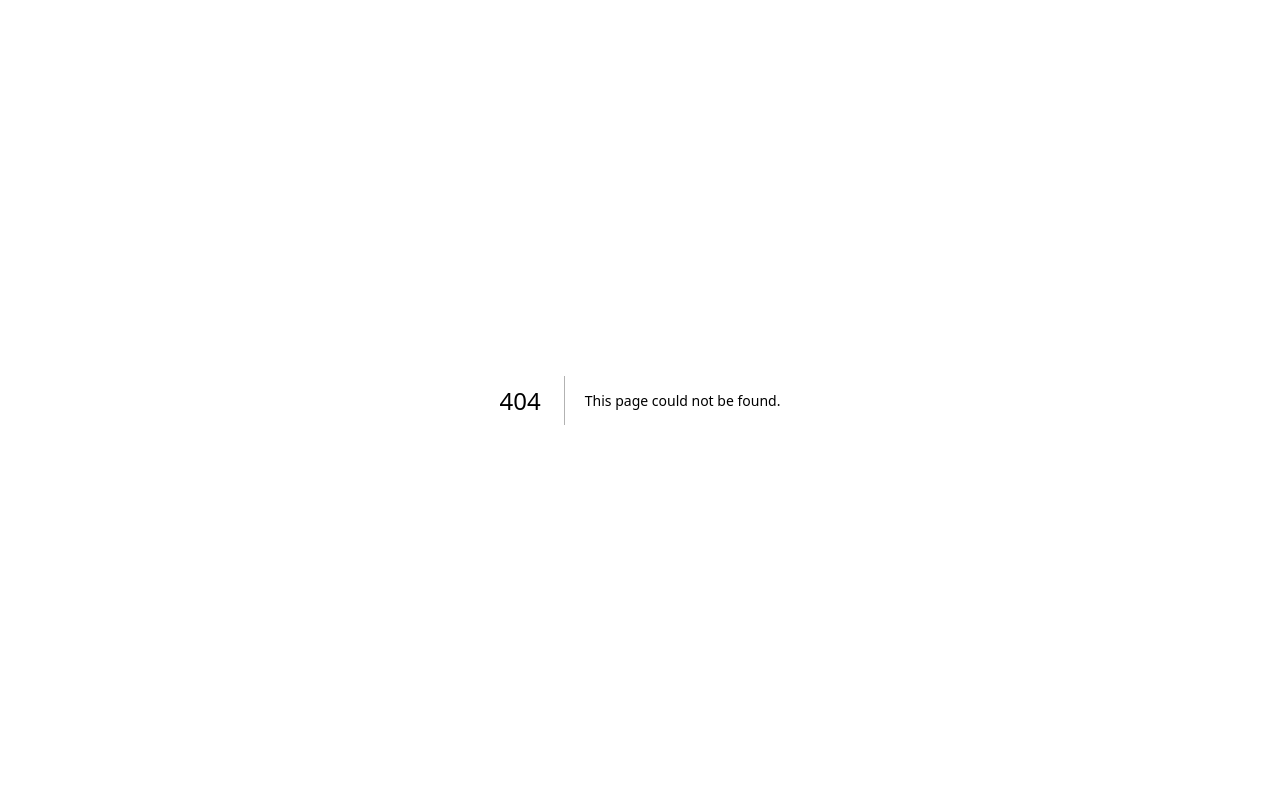
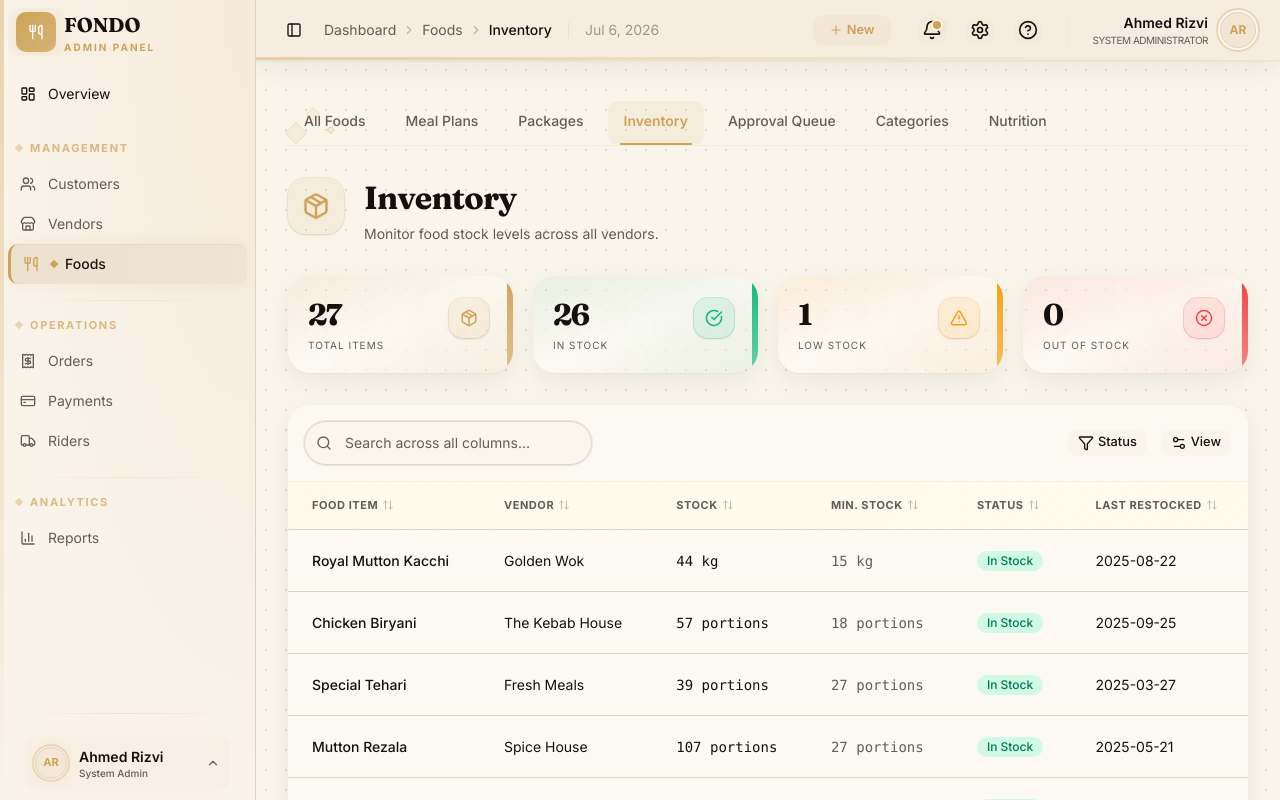
Before and after one commit to jevxo26/FONDO, a Next.js app: page /dashboard/foods/inventory in a window 1280 px wide. Before the commit this address had no page. Built offline with nearby package versions, Linux system fonts and the light colour scheme.

Commit message:
feat: create inventory page with cards & table

```diff
--- /dev/null
+++ b/src/app/dashboard/foods/inventory/page.tsx
@@ -0,0 +1,49 @@
+import { PageHeader } from "@/components/dashboard/common/page-header";
+import { StatCard } from "@/components/dashboard/common/stat-card";
+import { InventoryTableSection } from "@/components/dashboard/foods/inventory/inventory-table-section";
+import { inventoryItems } from "@/data/inventory";
+import { Package, CheckCircle, AlertTriangle, XCircle } from "lucide-react";
+
+export default function InventoryPage() {
+  const total = inventoryItems.length;
+  const inStock = inventoryItems.filter((i) => i.status === "IN_STOCK").length;
+  const lowStock = inventoryItems.filter((i) => i.status === "LOW_STOCK").length;
+  const outOfStock = inventoryItems.filter((i) => i.status === "OUT_OF_STOCK").length;
+
+  return (
+    <div>
+      <PageHeader
+        title="Inventory"
+        description="Monitor food stock levels across all vendors."
+        icon={Package}
+      />
+      <div className="mt-8 grid grid-cols-1 gap-5 sm:grid-cols-2 lg:grid-cols-4">
+        <StatCard label="Total Items" value={total} icon={Package} accent="right" />
+        <StatCard
+          label="In Stock"
+          value={inStock}
+          variant="success"
+          icon={CheckCircle}
+          accent="right"
+        />
+        <StatCard
+          label="Low Stock"
+          value={lowStock}
+          variant="warning"
+          icon={AlertTriangle}
+          accent="right"
+        />
+        <StatCard
+          label="Out of Stock"
+          value={outOfStock}
+          variant="danger"
+          icon={XCircle}
+          accent="right"
+        />
+      </div>
+      <div className="mt-8">
+        <InventoryTableSection />
+      </div>
+    </div>
+  );
+}
--- a/src/app/dashboard/foods/layout.tsx
+++ b/src/app/dashboard/foods/layout.tsx
@@ -4,6 +4,7 @@ const tabs = [
   { label: 'All Foods', href: '/dashboard/foods' },
   { label: 'Meal Plans', href: '/dashboard/foods/meal-plans' },
   { label: 'Packages', href: '/dashboard/foods/packages' },
+  { label: 'Inventory', href: '/dashboard/foods/inventory' },
   { label: 'Approval Queue', href: '/dashboard/foods/approval' },
   { label: 'Categories', href: '/dashboard/foods/categories' },
   { label: 'Nutrition', href: '/dashboard/foods/nutrition' },
--- /dev/null
+++ b/src/components/dashboard/foods/inventory/inventory-columns.tsx
@@ -0,0 +1,75 @@
+"use client";
+
+import type { ColumnDef } from "@tanstack/react-table";
+import type { InventoryItem } from "@/data/inventory";
+import { DataTableColumnHeader } from "@/components/common/table";
+import { cn } from "@/lib/utils";
+
+const statusStyles: Record<string, string> = {
+  IN_STOCK: "bg-emerald-100 text-emerald-700 dark:bg-emerald-900/30 dark:text-emerald-400",
+  LOW_STOCK: "bg-amber-100 text-amber-700 dark:bg-amber-900/30 dark:text-amber-400",
+  OUT_OF_STOCK: "bg-red-100 text-red-700 dark:bg-red-900/30 dark:text-red-400",
+};
+
+const statusLabels: Record<string, string> = {
+  IN_STOCK: "In Stock",
+  LOW_STOCK: "Low Stock",
+  OUT_OF_STOCK: "Out of Stock",
+};
+
+export const inventoryColumns: ColumnDef<InventoryItem>[] = [
+  {
+    accessorKey: "foodName",
+    header: ({ column }) => <DataTableColumnHeader column={column} title="Food Item" />,
+    cell: ({ row }) => (
+      <span className="font-medium text-foreground">{row.original.foodName}</span>
+    ),
+  },
+  {
+    accessorKey: "vendor",
+    header: ({ column }) => <DataTableColumnHeader column={column} title="Vendor" />,
+  },
+  {
+    accessorKey: "currentStock",
+    header: ({ column }) => <DataTableColumnHeader column={column} title="Stock" />,
+    cell: ({ row }) => {
+      const stock = row.original.currentStock;
+      const unit = row.original.unit;
+      return (
+        <span className="font-mono text-sm font-medium">
+          {stock} {unit}
+        </span>
+      );
+    },
+  },
+  {
+    accessorKey: "minStock",
+    header: ({ column }) => <DataTableColumnHeader column={column} title="Min. Stock" />,
+    cell: ({ row }) => (
+      <span className="font-mono text-sm text-muted-foreground">
+        {row.original.minStock} {row.original.unit}
+      </span>
+    ),
+  },
+  {
+    accessorKey: "status",
+    header: ({ column }) => <DataTableColumnHeader column={column} title="Status" />,
+    cell: ({ row }) => {
+      const status = row.original.status;
+      return (
+        <span
+          className={cn(
+            "inline-block rounded-full px-2.5 py-0.5 text-xs font-medium",
+            statusStyles[status],
+          )}
+        >
+          {statusLabels[status]}
+        </span>
+      );
+    },
+  },
+  {
+    accessorKey: "lastRestocked",
+    header: ({ column }) => <DataTableColumnHeader column={column} title="Last Restocked" />,
+  },
+];
--- /dev/null
+++ b/src/components/dashboard/foods/inventory/inventory-table-section.tsx
@@ -0,0 +1,26 @@
+"use client";
+
+import { DataTable } from "@/components/common/table";
+import type { FacetedFilter } from "@/components/common/table";
+import { inventoryColumns } from "./inventory-columns";
+import { inventoryItems } from "@/data/inventory";
+
+const statusFilter: FacetedFilter = {
+  columnId: "status",
+  title: "Status",
+  options: [
+    { label: "In Stock", value: "IN_STOCK" },
+    { label: "Low Stock", value: "LOW_STOCK" },
+    { label: "Out of Stock", value: "OUT_OF_STOCK" },
+  ],
+};
+
+export function InventoryTableSection() {
+  return (
+    <DataTable
+      data={inventoryItems}
+      columns={inventoryColumns}
+      filters={[statusFilter]}
+    />
+  );
+}
--- /dev/null
+++ b/src/data/inventory.ts
@@ -0,0 +1,58 @@
+function seededRandom(seed: number) {
+  let s = seed;
+  return () => {
+    s = (s * 1664525 + 1013904223) & 0xffffffff;
+    return (s >>> 0) / 0xffffffff;
+  };
+}
+
+const rand = seededRandom(5501);
+
+const foodNames = [
+  "Royal Mutton Kacchi", "Chicken Biryani", "Special Tehari", "Mutton Rezala",
+  "Shorshe Ilish", "Prawn Malai Curry", "Chicken Korma", "Kacchi Biryani",
+  "Beef Bhuna", "Vegetable Khichuri", "Kung Pao Chicken", "Fried Rice",
+  "Spring Rolls", "Mapo Tofu", "Chow Mein", "Margherita Pizza",
+  "Pasta Alfredo", "Lasagna", "Risotto", "Minestrone Soup",
+  "Butter Chicken", "Palak Paneer", "Dal Makhani", "Chicken Tikka",
+  "Gulab Jamun", "Firni", "Chocolate Mousse",
+];
+
+const vendors = [
+  "Fresh Meals", "Spice House", "Bistro Dhaka", "Golden Wok",
+  "Pizza Nova", "Curry Leaf", "Sweet Tooth", "The Kebab House",
+];
+
+export interface InventoryItem {
+  id: string;
+  foodName: string;
+  vendor: string;
+  currentStock: number;
+  minStock: number;
+  unit: string;
+  status: "IN_STOCK" | "LOW_STOCK" | "OUT_OF_STOCK";
+  lastRestocked: string;
+}
+
+function pad(num: number) {
+  return String(num).padStart(3, "0");
+}
+
+const units = ["portions", "kg", "portions", "portions", "pieces", "liters"];
+
+export const inventoryItems: InventoryItem[] = foodNames.map((name, i) => {
+  const currentStock = Math.round(rand() * 120);
+  const minStock = 10 + Math.round(rand() * 20);
+  return {
+    id: `inv_${pad(i + 1)}`,
+    foodName: name,
+    vendor: vendors[Math.floor(rand() * vendors.length)],
+    currentStock,
+    minStock,
+    unit: units[Math.floor(rand() * units.length)] || "portions",
+    status: currentStock === 0 ? "OUT_OF_STOCK" : currentStock < minStock ? "LOW_STOCK" : "IN_STOCK",
+    lastRestocked: new Date(2025, Math.floor(rand() * 12), Math.floor(1 + rand() * 28))
+      .toISOString()
+      .split("T")[0],
+  };
+});
```
